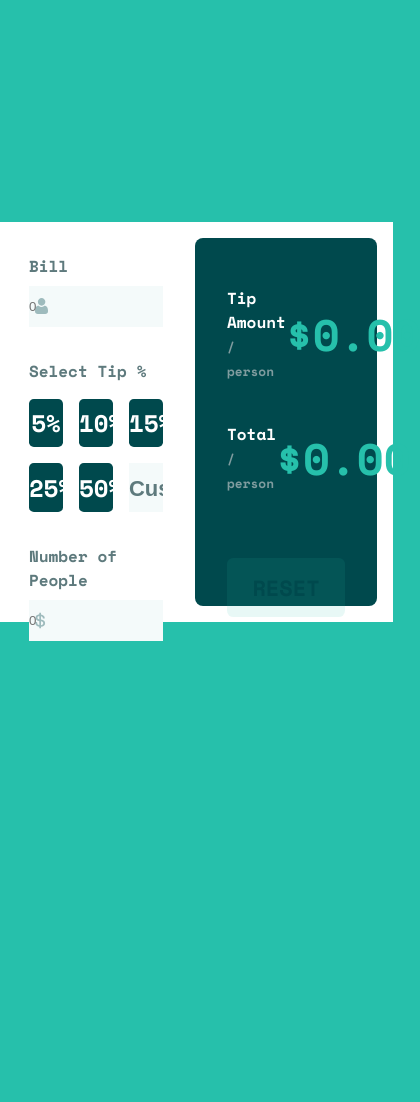
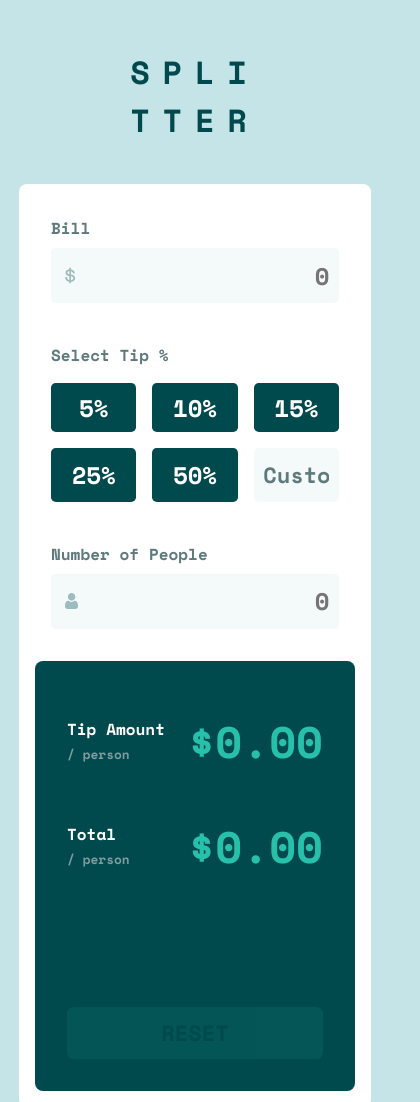
Before and after one commit to Badr-21/Tip-calculator-app, a plain HTML site: page index.html in a window 390 px wide. Shown: the top 1102 px of the page, 420 px wide, since content can reach past the window. Before the commit the page ends 844 px from the top, so only its background shows below. Drawn offline with nearby package versions, Linux system fonts and the light colour scheme.

Commit message:
Add files via upload
2nd commit

```diff
--- a/index.html
+++ b/index.html
@@ -11,6 +11,7 @@
   <title>Frontend Mentor | Tip calculator app</title>
 </head>
 <body>
+  <h1>Spli<br>tter</h1>
   <main class="container">
     <section class="calculate">
       <div class="bill">
--- a/main.css
+++ b/main.css
@@ -18,17 +18,25 @@ body {
     font-family: 'Space Mono', monospace;
     max-width: 100vw;
     height: 100vh;
-    background-color: var(--Strong-cyan);
+    background-color: var(--Light-grayish-cyan);
     display: flex;
-    justify-content: center;
+    flex-direction: column;
+    justify-content: space-evenly;
     align-items: center;
 }
 
+h1 {
+    text-transform: uppercase;
+    color: var(--Very-dark-cyan);
+    letter-spacing: .8rem;
+}
+
 .container {
-    width: 50rem;
-    height: 25rem;
+    width: 52rem;
+    height: 27rem;
     padding: 1rem;
     background-color: var(--White);
+    border-radius: .5rem;
     display: flex;
     justify-content: center;
     align-items: center;
@@ -52,8 +60,22 @@ input[type=number] {
     appearance: textfield;
 }
 
-button {
+button,
+input {
     font-family: 'Space Mono', monospace;
+}
+
+input {
+    padding: .6rem;
+    font-size: 1.5rem;
+    color: var(--Very-dark-cyan);
+    text-align: right;
+    border-radius: .3rem;
+}
+
+input::placeholder {
+    font-size: 24px;
+    text-align: right;
 }
 
 .container .calculate {
@@ -66,7 +88,7 @@ button {
 }
 
 .container .calculate .bill {
-    margin-bottom: 2rem;
+    margin-bottom: 2.5rem;
 }
 
 .container .calculate .bill p {
@@ -76,8 +98,7 @@ button {
 
 .container .calculate .bill input {
     width: 100%;
-    padding: .8rem 0;
-    background-image: url("images/icon-person.svg");
+    background-image: url("images/icon-dollar.svg");
     background-repeat: no-repeat;
     background-position: 5% center;
     background-color: var(--Very-light-grayish-cyan);
@@ -86,7 +107,7 @@ button {
 }
 
 .container .calculate .tip-selection {
-    margin-bottom: 2rem;
+    margin-bottom: 2.5rem;
 }
 
 .container .calculate .tip-selection p {
@@ -134,8 +155,7 @@ button {
 
 .container .calculate .number-of-people input {
     width: 100%;
-    padding: .8rem 0;
-    background-image: url("images/icon-dollar.svg");
+    background-image: url("images/icon-person.svg");
     background-repeat: no-repeat;
     background-position: 5% center;
     background-color: var(--Very-light-grayish-cyan);
@@ -175,12 +195,12 @@ button {
 }
 
 .container .result .total {
-    margin-bottom: 4rem;
+    margin-bottom: 8rem;
 }
 
 .container .result button {
     width: 100%;
-    padding: .8rem 0;
+    padding: .6rem 0;
     font-size: 1.375rem;
     text-transform: uppercase;
     color: var(--Very-dark-cyan);
@@ -189,3 +209,85 @@ button {
     border: none;
     border-radius: .4rem;
 }
+
+.container .calculate .bill input:focus,
+.container .calculate .tip-selection .percentage input:focus,
+.container .calculate .number-of-people input:focus {
+    border: 0.125rem solid var(--Strong-cyan)
+}
+
+@media(hover: hover) {
+    .container input:hover,
+    .container button:hover {
+        cursor: pointer;
+    }
+
+    .container .result button:hover {
+        opacity: 1;
+        background-color: var(--Light-grayish-cyan);
+    }
+
+    .container .calculate .tip-selection .percentage button:hover {
+        background-color: var(--Strong-cyan);
+        color: var(--Very-dark-cyan)
+    }
+}
+
+@media(max-width: 875px) {
+
+    body {
+        height: 100%;
+        padding-top: 3rem;
+    }
+
+    h1 {
+        margin-bottom: 2.5rem;
+    }
+
+    .container {
+        width: 40rem;
+        height: auto;
+        flex-direction: column;
+    }
+
+    .container > section {
+        width: 100%;
+    }
+
+}
+
+@media(max-width: 675px) {
+
+    .container {
+        width: 28rem;
+    }
+
+}
+
+@media(max-width: 475px) {
+
+    .container {
+        width: 22rem;
+    }
+
+}
+
+@media(max-width: 375px) {
+
+    .container {
+        width: 100%;
+    }
+
+    .container .calculate .percentage > * {
+        width: calc((100% - 1rem) / 2);
+    }
+
+    .container .result .tip-amount {
+        margin-bottom: 1rem;
+    }
+
+    .container .result .total {
+        margin-bottom: 1.5rem;
+    }
+
+}
```
